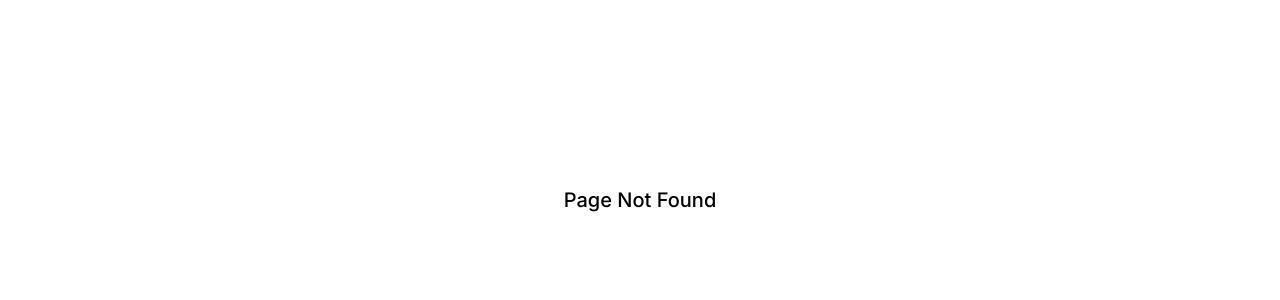
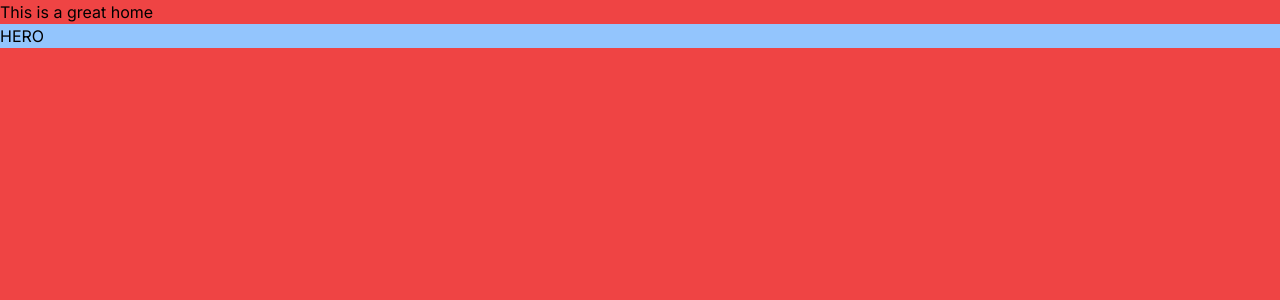
Before and after one commit to gonskii/crazycharlyday, a Next.js app: page /home in a window 1280 px wide. Before the commit this address had no page. Shown: the top 300 px of the page. Built offline with nearby package versions, Linux system fonts and the light colour scheme.

Commit message:
build(front): add main routes

```diff
--- /dev/null
+++ b/src/app/(main)/(admin)/layout.tsx
@@ -0,0 +1,18 @@
+const AdminLayout = ({
+    children
+  }: {
+    children: React.ReactNode;
+  }) => {
+
+    // TODO : hook isAdmin
+
+    return (
+      <div>
+        <main className="flex-1 h-full overflow-y-auto">
+          {children}
+        </main>
+      </div>
+     );
+  }
+
+  export default AdminLayout;
--- /dev/null
+++ b/src/app/(main)/home/_components/hero-section.tsx
@@ -0,0 +1,9 @@
+const HeroSection = () => {
+    return (
+        <>
+        <p className="bg-blue-300"> HERO </p>
+        </>
+     );
+}
+
+export default HeroSection;
--- /dev/null
+++ b/src/app/(main)/home/page.tsx
@@ -0,0 +1,12 @@
+import HeroSection from "./_components/hero-section";
+
+const home = () => {
+    return (
+        <>
+        This is a great home
+        <HeroSection />
+        </>
+     );
+}
+
+export default home;
--- a/src/app/layout.tsx
+++ b/src/app/layout.tsx
@@ -37,7 +37,7 @@ export const metadata: Metadata = {
 
 const RootLayout = ({ children }: { readonly children: React.ReactNode }) => (
 	<html lang="en-US" className={cn('min-w-[360px] scroll-smooth', fonts)}>
-		<body className="flex !h-[unset] min-h-screen flex-1 flex-col bg-white font-sans antialiased">
+		<body className="flex !h-[unset] min-h-screen flex-1 flex-col bg-red-500 font-sans antialiased">
 			<main className="flex w-full max-w-[100vw] flex-col">{children}</main>
 		</body>
 	</html>
```
